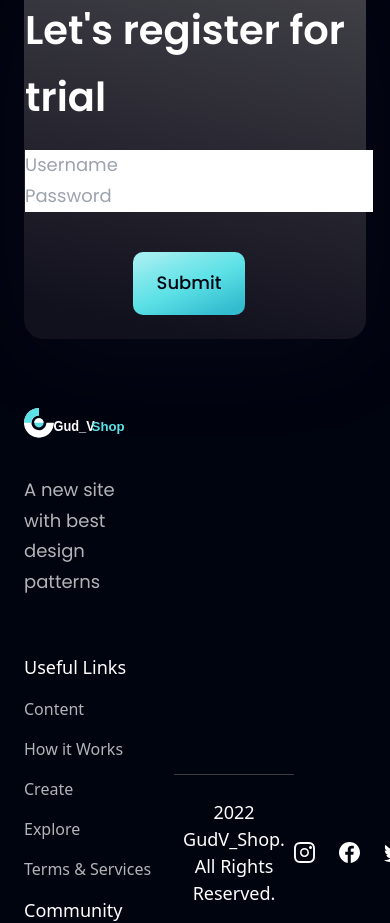
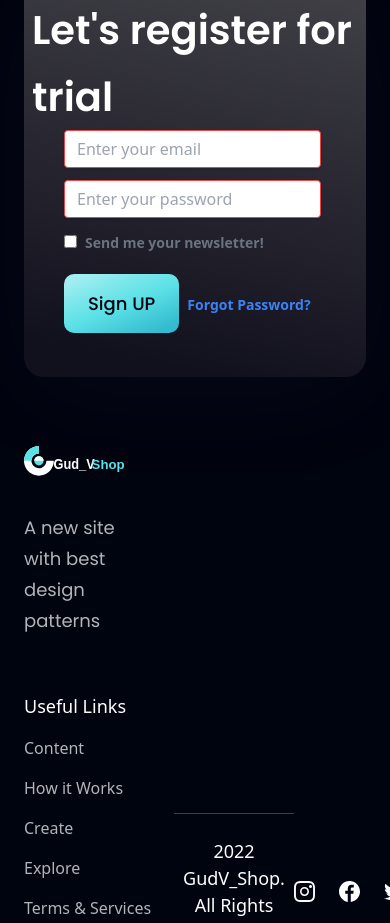
Before and after one commit to Vladislavius12/Course_PJ_JS, a React (Vite) app: page / in a window 390 px wide. Shown: the part 5160-6083 px from the top of the page. Built offline with nearby package versions, Linux system fonts and the light colour scheme.

Commit message:
Add Registration

```diff
--- a/package.json
+++ b/package.json
@@ -10,6 +10,7 @@
   },
   "dependencies": {
     "react": "^18.2.0",
+    "react-cool-form": "^0.4.1",
     "react-dom": "^18.2.0"
   },
   "devDependencies": {
--- a/src/components/CTA.jsx
+++ b/src/components/CTA.jsx
@@ -1,32 +1,18 @@
 import styles from "../style";
-import Button from "./Button";
+import UsersList from "./UsersList";
+import Registration from "./Registration";
 
 const CTA = () => (
-  <section className={`${styles.flexCenter} ${styles.marginY}
+  <section id="registration" className={`${styles.flexCenter} ${styles.marginY}
   ${styles.paddingY} sm:flex-row flex-col
   bg-black-gradient-2 rounded-[20px] box-shadow`}>
     <div className="flex-1 flex flex-col">
       <h2 className={styles.heading2}>Let's register for trial</h2>
-      <p className={`${styles.flexCenter} ${styles.paragraph} max-w-[470px]
-      mt-5 ml-2`}>
-          <form >
-            <div>
-              <input type="text" className="textform" name="Username" placeholder="Username"/>
-            </div>
-            <div>
-              <input type="text" className="textform" name="Password" placeholder="Password"/>
-            </div>
-          <div className={`${styles.flexCenter} sm:ml-10 ml-0 mr-5 sm:mt-0 mt-10`}>
-            <button className={`py-4 px-6
-            bg-blue-gradient font-poppins font-medium
-            text-[18px] text-primary outline-none ${styles} rounded-[10px]`}>Submit</button>
-          </div>
-          </form>
-      </p>
+      <Registration />
     </div>
 
     <div>
-
+      < UsersList />
     </div>
   </section>
 )
--- /dev/null
+++ b/src/components/Registration.jsx
@@ -0,0 +1,87 @@
+import React from 'react'
+import { useEffect } from 'react';
+import { useState } from 'react';
+import { useForm } from 'react-cool-form';
+
+
+
+const Registration = () => {
+    const [email, setEmail] = useState('')
+    const [password, setPassword] = useState('')
+    const [emailDirty, setEmailDirty] = useState(false)
+    const [passwordDirty, setPasswordDirty] = useState(false)
+    const [emailError, setEmailError] = useState('Email hasnt be empty')
+    const [passwordError, setPasswordError] = useState('Password hasnt be empty')
+    const [formValid, setFormValid] = useState(false)
+
+    useEffect(() =>{
+        if (emailError || passwordError){
+            setFormValid(false)
+        }else{
+            setFormValid(true)
+        }
+    }, [emailError, passwordError])
+
+    const emailHandler = (e) => {
+        setEmail(e.target.value)
+        const re = /^(([^<>()\[\]\\.,;:\s@"]+(\.[^<>()\[\]\\.,;:\s@"]+)*)|(".+"))@((\[[0-9]{1,3}\.[0-9]{1,3}\.[0-9]{1,3}\.[0-9]{1,3}])|(([a-zA-Z\-0-9]+\.)+[a-zA-Z]{2,}))$/
+        if(!re.test(String(e.target.value).toLowerCase())){
+            setEmailError('Uncorrect email')
+        } else{
+            setEmailError('')
+        }
+    }
+
+    const passwordHandler = (e) => {
+        setPassword(e.target.value)
+        if(e.target.value.length < 5 || e.target.value.length > 10){
+          setPasswordError('The password must be no shorter than 5 and no more than 10 characters')
+          if(!e.target.value)  {
+            setPasswordError('Password hasnt be empty')
+          }
+        }else{
+            setPasswordError('')
+        }
+    }
+
+    const blurHandler = (e) => {
+        switch (e.target.name){
+            case 'email':
+                setEmailDirty(true)
+                break
+            case 'password':
+                setPasswordDirty(true)
+                break
+        }
+    }
+
+    return(
+      <div className='app'>
+        <form>
+            <div className="ml-10">
+                {(emailDirty && emailError) && <div style={{color:'red'}}>{emailError}</div>}
+                <input class="shadow appearance-none border border-red-500 rounded py-2 px-3 text-gray-700
+                 mb-3 leading-tight focus:outline-none focus:shadow-outline" onChange={e => emailHandler(e)} value={email} onBlur={e => blurHandler(e)} name='email' type="text" placeholder='Enter your email'/>
+            </div>
+            <div className="ml-10">
+                {(passwordDirty && passwordError) && <div style={{color:'red'}}>{passwordError}</div>}
+                <input class="shadow appearance-none border border-red-500 rounded py-2 px-3 text-gray-700
+                 mb-3 leading-tight focus:outline-none focus:shadow-outline" onChange={e => passwordHandler(e)} value={password} onBlur={e => blurHandler(e)} name='password' type="password" placeholder='Enter your password'/>
+            </div>
+                <div class="md:w-1/3 ml-10">
+                    <label class="md:w-2/3 block text-gray-500 font-bold">
+                        <input class="mr-2 leading-tight" type="checkbox"/>
+                        <span class="text-sm">
+                        Send me your newsletter!
+                        </span>
+                    </label>
+                </div>
+            <button disabled={!formValid} type="submit" className="py-4 px-6 bg-blue-gradient font-poppins font-medium text-[18px] text-primary outline-none ${styles} rounded-[10px] ml-10 my-5">Sign UP</button>
+            <a class="inline-block align-baseline font-bold text-sm text-blue-500 hover:text-blue-800 ml-2" href="#">
+            Forgot Password?
+            </a>
+        </form>
+      </div>
+    );
+};
+export default Registration;
--- /dev/null
+++ b/src/components/UsersList.jsx
@@ -0,0 +1,5 @@
+import React from 'react'
+
+const UsersList = () => {}
+
+export default UsersList
--- a/src/components/index.js
+++ b/src/components/index.js
@@ -8,6 +8,7 @@ import Stats from "./Stats";
 import Footer from "./Footer";
 import Testimonials from "./Testimonials";
 import Mainm from "./Mainm";
+import Registration from "./Registration";
 
 export {
   Navbar,
@@ -20,4 +21,5 @@ export {
   Footer,
   Testimonials,
   Mainm,
+  Registration,
 };
--- a/src/constants/index.js
+++ b/src/constants/index.js
@@ -16,6 +16,10 @@ export const navLinks = [
   {
     id: "clients",
     title: "Clients",
+  },
+  {
+    id: "registration",
+    title: "Registration",
   },
 ];
 
```
Also changed, not shown: src/App.jsx (+3 -5 lines), 1 other file (tests, documents, lock files or other folders).
